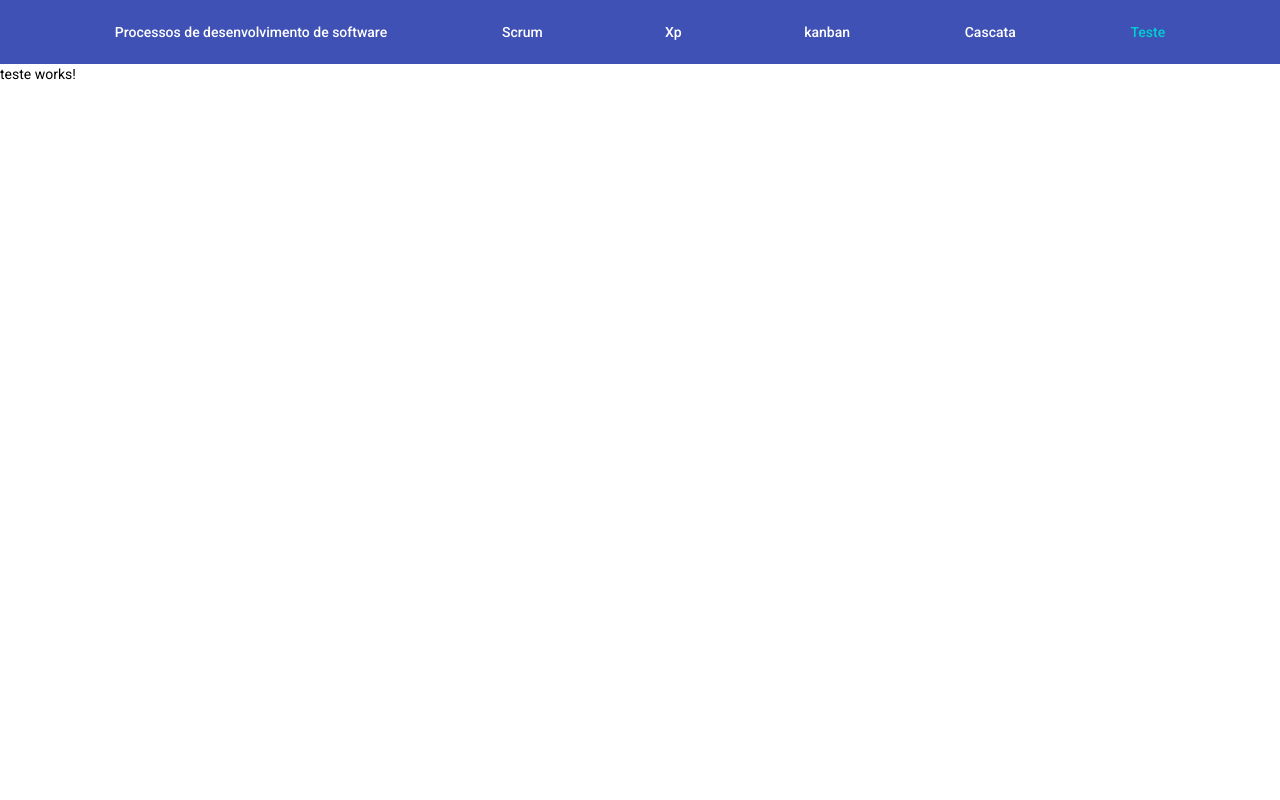
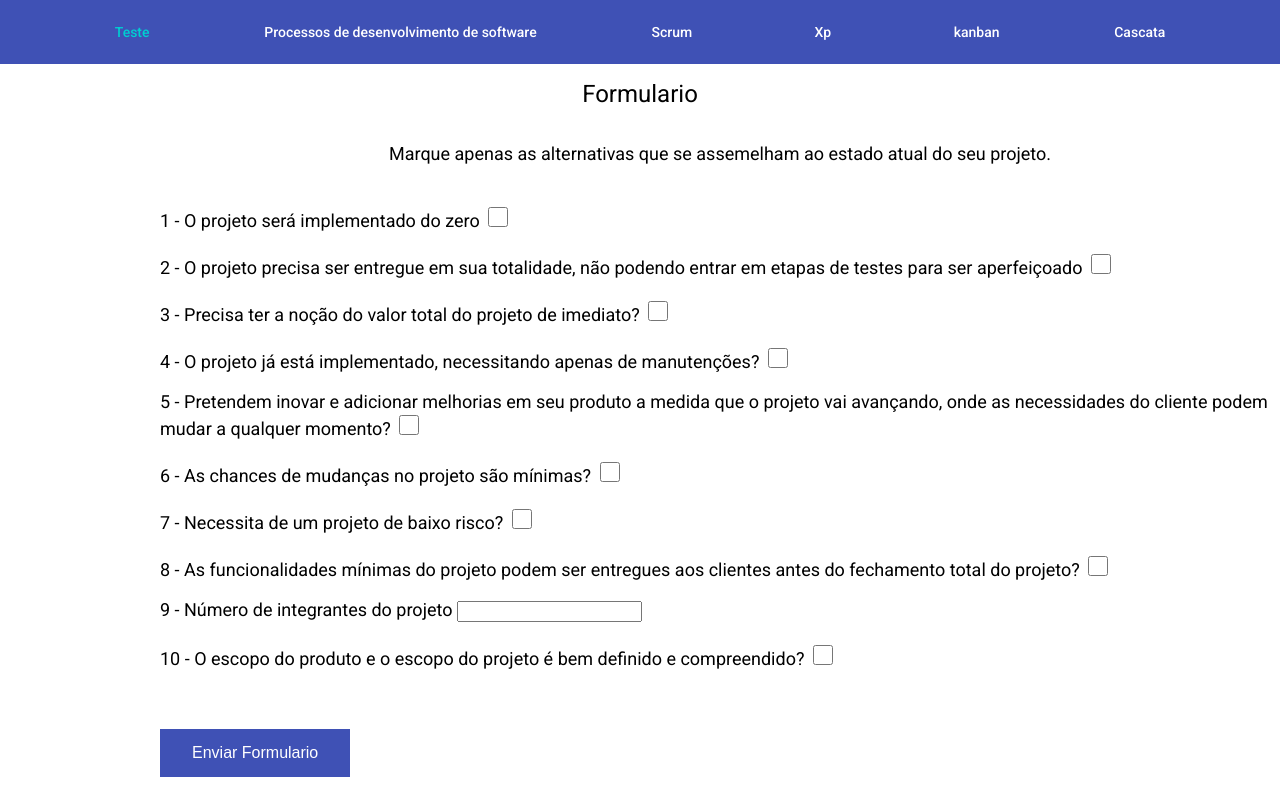
Before and after one commit to palmeidaprog/apsMetodologias, an Angular app: page /teste in a window 1280 px wide. Built offline with nearby package versions, Linux system fonts and the light colour scheme.

Commit message:
developed a forms and input a questions

```diff
--- a/src/app/app.module.ts
+++ b/src/app/app.module.ts
@@ -22,7 +22,7 @@ import { TesteComponent } from './teste/teste.component';
     XpComponent,
     KanbanComponent,
     CascataComponent,
-    TesteComponent
+    TesteComponent,
   ],
   imports: [
     BrowserModule,
--- a/src/app/navbar/navbar.component.html
+++ b/src/app/navbar/navbar.component.html
@@ -1,10 +1,10 @@
 <div>
   <mat-toolbar class="navbar" color="primary">
+    <a mat-button routerLink="/teste" routerLinkActive="active">Teste</a>
     <a mat-button routerLink="/pds" routerLinkActive="active">Processos de desenvolvimento de software</a>
     <a mat-button routerLink="/scrum" routerLinkActive="active">Scrum</a>
     <a mat-button routerLink="/xp" routerLinkActive="active">Xp</a>
     <a mat-button routerLink="/kanban" routerLinkActive="active">kanban</a>
     <a mat-button routerLink="/cascata" routerLinkActive="active">Cascata</a>
-      <a mat-button routerLink="/teste" routerLinkActive="active">Teste</a>
   </mat-toolbar>
 </div>
--- a/src/app/teste/teste.component.css
+++ b/src/app/teste/teste.component.css
@@ -0,0 +1,20 @@
+.forms{
+    font-size: large;
+    margin-left: 160px;
+}
+
+input[type="checkbox"]{
+    width: 20px; /*Desired width*/
+    height: 20px; /*Desired height*/
+  }
+
+  .button {
+    background-color: #3f51b5;
+    border: none;
+    color: white;
+    padding: 15px 32px;
+    text-align: center;
+    text-decoration: none;
+    display: inline-block;
+    font-size: 16px;
+  }
--- a/src/app/teste/teste.component.html
+++ b/src/app/teste/teste.component.html
@@ -1 +1,58 @@
-<p>teste works!</p>
+<div style="font-size: x-large;text-align: center;">
+    <br />
+    Formulario
+</div>
+<br />
+<br />
+<div class="forms">
+    <div style="text-align: center;">
+        Marque apenas as alternativas que se assemelham ao estado atual do seu projeto.
+    </div>
+    <br />
+    <br />
+    1 - O projeto será implementado do zero
+    <input type="checkbox" (click)="project = true" style="font-size: 110%;" />
+    <br />
+    <br />
+    2 - O projeto precisa ser entregue em sua totalidade, não podendo entrar em etapas de testes para ser aperfeiçoado
+    <input type="checkbox" (click)="deliveryProject = true" />
+    <br />
+    <br />
+    3 - Precisa ter a noção do valor total do projeto de imediato?
+    <input type="checkbox" />
+    <br />
+    <br />
+    4 - O projeto já está implementado, necessitando apenas de manutenções?
+    <input type="checkbox" />
+    <br />
+    <br />
+    5 - Pretendem inovar e adicionar melhorias em seu produto a medida que o projeto vai avançando, onde as necessidades
+    do cliente podem mudar a qualquer momento?
+    <input type="checkbox" />
+    <br />
+    <br />
+    6 - As chances de mudanças no projeto são mínimas?
+    <input type="checkbox" />
+    <br />
+    <br />
+    7 - Necessita de um projeto de baixo risco?
+    <input type="checkbox" />
+    <br />
+    <br />
+    8 - As funcionalidades mínimas do projeto podem ser entregues aos clientes antes do fechamento total do projeto?
+    <input type="checkbox" />
+    <br />
+    <br />
+    9 - Número de integrantes do projeto
+    <input type="number">
+    <br />
+    <br />
+    10 - O escopo do produto e o escopo do projeto é bem definido e compreendido?
+    <input type="checkbox" />
+    <br />
+    <br />
+    <br />
+    <br />
+
+    <button class="button">Enviar Formulario</button>
+</div>
--- a/src/app/teste/teste.component.ts
+++ b/src/app/teste/teste.component.ts
@@ -6,10 +6,13 @@ import { Component, OnInit } from '@angular/core';
   styleUrls: ['./teste.component.css']
 })
 export class TesteComponent implements OnInit {
-
-  constructor() { }
-
-  ngOnInit(): void {
+  project:boolean;
+  deliveryProject:boolean;
+  constructor() {
   }
 
-}
+
+    ngOnInit(): void {
+    }
+
+  }
```
Lines whose indentation alone changed are shown as unchanged.
